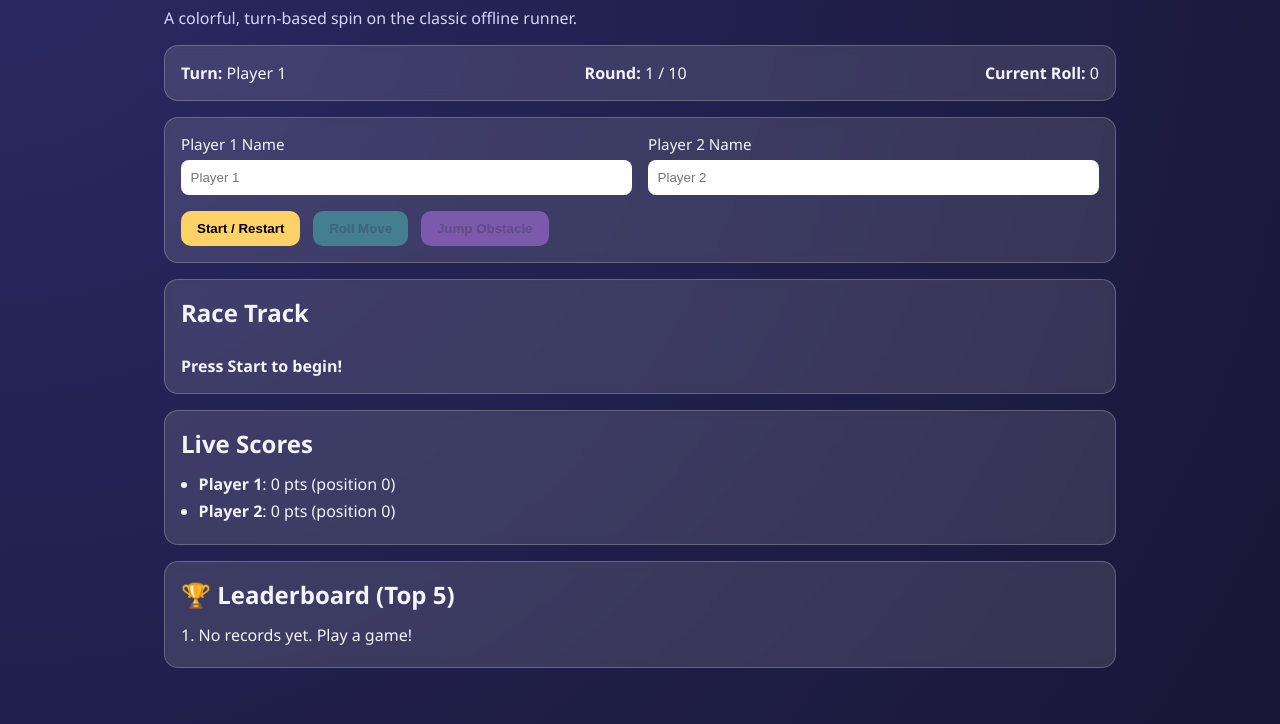
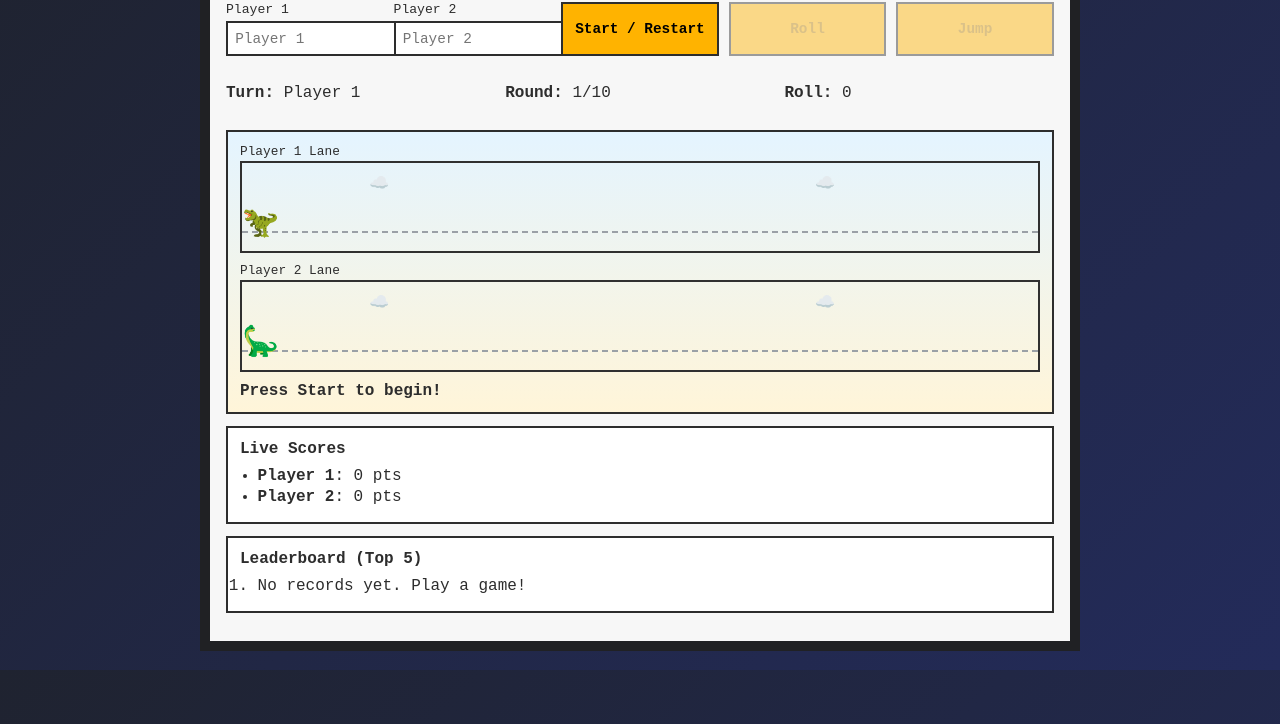
Before and after one commit to iamnavneet-commits/Webapp-game, a plain HTML site: page index.html in a window 1280 px wide. Shown: the part 76-800 px from the top of the page. Drawn offline with Linux system fonts and the light colour scheme.

Commit message:
Restyle game to colorful retro Chrome-dino look

```diff
--- a/index.html
+++ b/index.html
@@ -3,63 +3,59 @@
   <head>
     <meta charset="UTF-8" />
     <meta name="viewport" content="width=device-width, initial-scale=1.0" />
-    <title>Color Sprint: Turn Clash</title>
+    <title>Color Dino Duel</title>
     <link rel="stylesheet" href="styles.css" />
   </head>
   <body>
-    <main class="game-shell">
-      <h1>🎮 Color Sprint: Turn Clash</h1>
-      <p class="subtitle">
-        A colorful, turn-based spin on the classic offline runner.
-      </p>
+    <main class="app">
+      <header class="topbar">
+        <h1>Color Dino Duel</h1>
+        <div class="topbar-right">
+          <span>HI <strong id="best-score">00000</strong></span>
+          <span><strong id="live-score">00000</strong></span>
+        </div>
+      </header>
 
-      <section class="panel status-panel">
-        <div>
-          <strong>Turn:</strong> <span id="turn-indicator">Player 1</span>
-        </div>
-        <div>
-          <strong>Round:</strong> <span id="round-indicator">1</span> / 10
-        </div>
-        <div>
-          <strong>Current Roll:</strong> <span id="current-roll">0</span>
-        </div>
+      <section class="controls">
+        <label>
+          Player 1
+          <input id="player-one-name" maxlength="14" placeholder="Player 1" />
+        </label>
+        <label>
+          Player 2
+          <input id="player-two-name" maxlength="14" placeholder="Player 2" />
+        </label>
+        <button id="start-game">Start / Restart</button>
+        <button id="roll-btn" disabled>Roll</button>
+        <button id="jump-btn" disabled>Jump</button>
       </section>
 
-      <section class="panel controls">
-        <div class="name-inputs">
-          <label>
-            Player 1 Name
-            <input id="player-one-name" maxlength="14" placeholder="Player 1" />
-          </label>
-          <label>
-            Player 2 Name
-            <input id="player-two-name" maxlength="14" placeholder="Player 2" />
-          </label>
-        </div>
-        <div class="buttons">
-          <button id="start-game">Start / Restart</button>
-          <button id="roll-btn" disabled>Roll Move</button>
-          <button id="jump-btn" disabled>Jump Obstacle</button>
-        </div>
+      <section class="status-row">
+        <p><strong>Turn:</strong> <span id="turn-indicator">Player 1</span></p>
+        <p><strong>Round:</strong> <span id="round-indicator">1</span>/10</p>
+        <p><strong>Roll:</strong> <span id="current-roll">0</span></p>
       </section>
 
-      <section class="panel track-panel">
-        <h2>Race Track</h2>
-        <div id="track"></div>
+      <section class="arena panel">
+        <div class="lane-title">Player 1 Lane</div>
+        <div class="dino-lane player-one-lane" id="lane-1"></div>
+
+        <div class="lane-title">Player 2 Lane</div>
+        <div class="dino-lane player-two-lane" id="lane-2"></div>
+
         <p id="message">Press Start to begin!</p>
       </section>
 
-      <section class="panel scoreboard">
+      <section class="panel scores">
         <h2>Live Scores</h2>
         <ul id="score-list"></ul>
       </section>
 
       <section class="panel leaderboard">
-        <h2>🏆 Leaderboard (Top 5)</h2>
+        <h2>Leaderboard (Top 5)</h2>
         <ol id="leaderboard-list"></ol>
       </section>
     </main>
-
     <script src="script.js"></script>
   </body>
 </html>
--- a/script.js
+++ b/script.js
@@ -3,8 +3,8 @@ const TOTAL_ROUNDS = 10;
 const LEADERBOARD_KEY = "colorSprintLeaderboard";
 
 const players = [
-  { id: 1, name: "Player 1", position: 0, score: 0, className: "player-one" },
-  { id: 2, name: "Player 2", position: 0, score: 0, className: "player-two" },
+  { id: 1, name: "Player 1", position: 0, score: 0, className: "player-one", avatar: "🦖" },
+  { id: 2, name: "Player 2", position: 0, score: 0, className: "player-two", avatar: "🦕" },
 ];
 
 const state = {
@@ -18,7 +18,8 @@ const state = {
 const turnIndicator = document.getElementById("turn-indicator");
 const roundIndicator = document.getElementById("round-indicator");
 const currentRoll = document.getElementById("current-roll");
-const track = document.getElementById("track");
+const laneOne = document.getElementById("lane-1");
+const laneTwo = document.getElementById("lane-2");
 const message = document.getElementById("message");
 const scoreList = document.getElementById("score-list");
 const leaderboardList = document.getElementById("leaderboard-list");
@@ -27,9 +28,15 @@ const rollBtn = document.getElementById("roll-btn");
 const jumpBtn = document.getElementById("jump-btn");
 const playerOneNameInput = document.getElementById("player-one-name");
 const playerTwoNameInput = document.getElementById("player-two-name");
+const bestScoreNode = document.getElementById("best-score");
+const liveScoreNode = document.getElementById("live-score");
 
 function randomInt(min, max) {
   return Math.floor(Math.random() * (max - min + 1)) + min;
+}
+
+function toScore(value) {
+  return String(value).padStart(5, "0");
 }
 
 function configureObstacles() {
@@ -39,27 +46,8 @@ function configureObstacles() {
     while (positions.size < 4) {
       positions.add(randomInt(4, TRACK_LENGTH - 2));
     }
-    state.obstacleMap.set(player.id, positions);
+    state.obstacleMap.set(player.id, [...positions].sort((a, b) => a - b));
   });
-}
-
-function resetGame() {
-  players.forEach((player) => {
-    player.position = 0;
-    player.score = 0;
-  });
-  state.currentPlayerIndex = 0;
-  state.round = 1;
-  state.currentRoll = 0;
-  state.gameActive = true;
-  configureObstacles();
-
-  rollBtn.disabled = false;
-  jumpBtn.disabled = true;
-  message.textContent = "Game started! Roll to move.";
-
-  syncNames();
-  updateUI();
 }
 
 function syncNames() {
@@ -71,36 +59,57 @@ function getCurrentPlayer() {
   return players[state.currentPlayerIndex];
 }
 
+function resetGame() {
+  players.forEach((player) => {
+    player.position = 0;
+    player.score = 0;
+  });
+
+  state.currentPlayerIndex = 0;
+  state.round = 1;
+  state.currentRoll = 0;
+  state.gameActive = true;
+  configureObstacles();
+  syncNames();
+
+  rollBtn.disabled = false;
+  jumpBtn.disabled = true;
+  message.textContent = "Game started! Roll to move.";
+  updateUI();
+}
+
+function createEmojiNode(className, text, leftPercent) {
+  const node = document.createElement("span");
+  node.className = className;
+  node.textContent = text;
+  node.style.left = `${leftPercent}%`;
+  return node;
+}
+
+function renderLane(laneNode, player) {
+  laneNode.innerHTML = "";
+  laneNode.appendChild(createEmojiNode("cloud", "☁️", 16));
+  laneNode.appendChild(createEmojiNode("cloud", "☁️", 72));
+
+  const runnerPercent = (player.position / TRACK_LENGTH) * 92;
+  const runner = createEmojiNode(`runner ${player.className}`, player.avatar, runnerPercent);
+  laneNode.appendChild(runner);
+
+  const obstacles = state.obstacleMap.get(player.id) || [];
+  obstacles.forEach((position) => {
+    const obstaclePercent = (position / TRACK_LENGTH) * 92;
+    laneNode.appendChild(createEmojiNode("obstacle", "🌵", obstaclePercent));
+  });
+}
+
 function renderTrack() {
-  track.innerHTML = "";
-  players.forEach((player) => {
-    const lane = document.createElement("div");
-    lane.className = "lane";
-
-    const obstacle = document.createElement("span");
-    obstacle.className = "obstacle";
-    obstacle.textContent = "🪨";
-    const nextObstacle = [...state.obstacleMap.get(player.id)].find(
-      (position) => position >= player.position
-    );
-    obstacle.style.left = `${((nextObstacle ?? TRACK_LENGTH) / TRACK_LENGTH) * 100}%`;
-
-    const runner = document.createElement("span");
-    runner.className = `runner ${player.className}`;
-    runner.textContent = player.id === 1 ? "🦖" : "🦕";
-    runner.style.left = `${(player.position / TRACK_LENGTH) * 100}%`;
-
-    lane.append(runner, obstacle);
-    track.appendChild(lane);
-  });
+  renderLane(laneOne, players[0]);
+  renderLane(laneTwo, players[1]);
 }
 
 function renderScores() {
   scoreList.innerHTML = players
-    .map(
-      (player) =>
-        `<li><strong>${player.name}</strong>: ${player.score} pts (position ${player.position})</li>`
-    )
+    .map((player) => `<li><strong>${player.name}</strong>: ${player.score} pts</li>`)
     .join("");
 }
 
@@ -116,13 +125,11 @@ function saveLeaderboard(entries) {
 function renderLeaderboard() {
   const entries = loadLeaderboard();
   leaderboardList.innerHTML = entries.length
-    ? entries
-        .map(
-          (entry) =>
-            `<li>${entry.name} — ${entry.score} pts <small>(${entry.when})</small></li>`
-        )
-        .join("")
+    ? entries.map((entry) => `<li>${entry.name} — ${entry.score} pts</li>`).join("")
     : "<li>No records yet. Play a game!</li>";
+
+  const best = entries[0]?.score || 0;
+  bestScoreNode.textContent = toScore(best);
 }
 
 function updateUI() {
@@ -130,27 +137,11 @@ function updateUI() {
   turnIndicator.textContent = current.name;
   roundIndicator.textContent = state.round;
   currentRoll.textContent = state.currentRoll;
+  liveScoreNode.textContent = toScore(players[0].score + players[1].score);
 
   renderTrack();
   renderScores();
   renderLeaderboard();
-}
-
-function endTurn() {
-  if (state.currentPlayerIndex === 1) {
-    state.round += 1;
-  }
-  state.currentPlayerIndex = (state.currentPlayerIndex + 1) % players.length;
-  state.currentRoll = 0;
-  rollBtn.disabled = false;
-  jumpBtn.disabled = true;
-
-  if (state.round > TOTAL_ROUNDS) {
-    finishGame();
-  } else {
-    message.textContent = `${getCurrentPlayer().name}'s turn. Roll to move.`;
-    updateUI();
-  }
 }
 
 function finishGame() {
@@ -159,14 +150,32 @@ function finishGame() {
   jumpBtn.disabled = true;
 
   const winner = [...players].sort((a, b) => b.score - a.score)[0];
-  message.textContent = `Game over! Winner: ${winner.name} with ${winner.score} points.`;
+  message.textContent = `Game over! Winner: ${winner.name} (${winner.score} pts).`;
 
   const entries = loadLeaderboard();
-  const stamp = new Date().toLocaleDateString();
-  entries.push(...players.map((player) => ({ name: player.name, score: player.score, when: stamp })));
+  entries.push(...players.map((player) => ({ name: player.name, score: player.score })));
   entries.sort((a, b) => b.score - a.score);
   saveLeaderboard(entries.slice(0, 5));
 
+  updateUI();
+}
+
+function endTurn() {
+  if (state.currentPlayerIndex === players.length - 1) {
+    state.round += 1;
+  }
+
+  state.currentPlayerIndex = (state.currentPlayerIndex + 1) % players.length;
+  state.currentRoll = 0;
+  rollBtn.disabled = false;
+  jumpBtn.disabled = true;
+
+  if (state.round > TOTAL_ROUNDS) {
+    finishGame();
+    return;
+  }
+
+  message.textContent = `${getCurrentPlayer().name}'s turn. Roll to move.`;
   updateUI();
 }
 
@@ -180,23 +189,21 @@ function handleRoll() {
   state.currentRoll = roll;
 
   const nextPosition = Math.min(TRACK_LENGTH, player.position + roll);
-  const obstacles = state.obstacleMap.get(player.id);
-  const hitObstacle = [...obstacles].some(
-    (position) => position > player.position && position <= nextPosition
-  );
+  const obstacles = state.obstacleMap.get(player.id) || [];
+  const hitObstacle = obstacles.some((position) => position > player.position && position <= nextPosition);
 
   if (hitObstacle) {
-    message.textContent = `${player.name} rolled ${roll} but hit an obstacle. Press Jump!`;
+    message.textContent = `${player.name} rolled ${roll} and hit a cactus. Jump now!`;
+    rollBtn.disabled = true;
     jumpBtn.disabled = false;
-    rollBtn.disabled = true;
-  } else {
-    player.position = nextPosition;
-    player.score += roll * 10;
-    message.textContent = `${player.name} rolled ${roll} and moved forward!`;
-    endTurn();
+    updateUI();
+    return;
   }
 
-  updateUI();
+  player.position = nextPosition;
+  player.score += roll * 10;
+  message.textContent = `${player.name} dashed forward ${roll} steps.`;
+  endTurn();
 }
 
 function handleJump() {
@@ -210,20 +217,19 @@ function handleJump() {
   if (success) {
     player.position = Math.min(TRACK_LENGTH, player.position + state.currentRoll);
     player.score += state.currentRoll * 12;
-    message.textContent = `Nice jump! ${player.name} cleared the obstacle.`;
+    message.textContent = `${player.name} cleared the cactus!`;
   } else {
     player.score = Math.max(0, player.score - 8);
-    message.textContent = `${player.name} failed the jump and lost 8 points.`;
+    message.textContent = `${player.name} tripped. -8 points.`;
   }
 
   endTurn();
-  updateUI();
 }
 
 startGameBtn.addEventListener("click", resetGame);
 rollBtn.addEventListener("click", handleRoll);
 jumpBtn.addEventListener("click", handleJump);
 
+renderTrack();
+renderScores();
 renderLeaderboard();
-renderScores();
-renderTrack();
--- a/styles.css
+++ b/styles.css
@@ -1,13 +1,13 @@
 :root {
-  --bg-dark: #181736;
-  --bg-mid: #2b2963;
-  --panel: rgba(255, 255, 255, 0.12);
-  --text: #f4f4ff;
-  --accent: #ffd166;
-  --player-one: #4ecdc4;
-  --player-two: #ff6b6b;
-  --danger: #ef476f;
-  --success: #06d6a0;
+  --ink: #2d2d2d;
+  --paper: #f7f7f7;
+  --sky1: #e4f4ff;
+  --sky2: #fff5d9;
+  --p1: #00bcd4;
+  --p2: #ff5aa5;
+  --cactus: #34a853;
+  --ground: #9aa0a6;
+  --accent: #ffb300;
 }
 
 * {
@@ -16,81 +16,65 @@
 
 body {
   margin: 0;
-  font-family: "Segoe UI", Tahoma, Geneva, Verdana, sans-serif;
-  background: radial-gradient(circle at top left, var(--bg-mid), var(--bg-dark));
-  color: var(--text);
-  min-height: 100vh;
+  font-family: "Courier New", Courier, monospace;
+  background: linear-gradient(135deg, #1f2330, #232b5a);
+  color: var(--ink);
 }
 
-.game-shell {
-  max-width: 1000px;
-  margin: 0 auto;
-  padding: 1.5rem;
-  display: grid;
-  gap: 1rem;
+.app {
+  max-width: 880px;
+  margin: 1.2rem auto;
+  padding: 1rem;
+  background: var(--paper);
+  border: 10px solid #202124;
 }
 
-h1,
-h2,
-p {
-  margin: 0;
+.topbar {
+  display: flex;
+  justify-content: space-between;
+  align-items: center;
+  margin-bottom: 0.7rem;
 }
 
-.subtitle {
-  color: #d7d4ff;
+.topbar h1 {
+  margin: 0;
+  font-size: 1.2rem;
+  letter-spacing: 0.03em;
 }
 
-.panel {
-  background: var(--panel);
-  border: 1px solid rgba(255, 255, 255, 0.22);
-  border-radius: 14px;
-  padding: 1rem;
-  backdrop-filter: blur(4px);
+.topbar-right {
+  display: flex;
+  gap: 1rem;
+  font-weight: 700;
 }
 
-.status-panel {
-  display: flex;
-  justify-content: space-between;
-  gap: 1rem;
-  flex-wrap: wrap;
-}
-
-.name-inputs {
+.controls,
+.status-row {
   display: grid;
-  grid-template-columns: repeat(auto-fit, minmax(180px, 1fr));
-  gap: 1rem;
+  grid-template-columns: repeat(auto-fit, minmax(120px, 1fr));
+  gap: 0.6rem;
+  margin-bottom: 0.75rem;
 }
 
 label {
   display: grid;
-  gap: 0.4rem;
-  font-size: 0.95rem;
+  gap: 0.25rem;
+  font-size: 0.82rem;
 }
 
-input {
-  border: none;
-  border-radius: 8px;
-  padding: 0.6rem;
-}
-
-.buttons {
-  margin-top: 1rem;
-  display: flex;
-  gap: 0.8rem;
-  flex-wrap: wrap;
+input,
+button {
+  border: 2px solid #2d2d2d;
+  border-radius: 0;
+  font-family: inherit;
+  font-size: 0.9rem;
+  padding: 0.45rem;
 }
 
 button {
-  border: none;
-  border-radius: 10px;
-  padding: 0.65rem 1rem;
+  background: var(--accent);
   font-weight: 700;
   cursor: pointer;
-  transition: transform 0.15s ease;
-}
-
-button:hover:not(:disabled) {
-  transform: translateY(-2px);
 }
 
 button:disabled {
@@ -98,69 +82,86 @@ button:disabled {
   cursor: not-allowed;
 }
 
-#start-game {
-  background: var(--accent);
+.panel {
+  border: 2px solid #2d2d2d;
+  background: #fff;
+  padding: 0.75rem;
+  margin-bottom: 0.75rem;
 }
 
-#roll-btn {
-  background: var(--player-one);
+.arena {
+  background: linear-gradient(var(--sky1), var(--sky2));
 }
 
-#jump-btn {
-  background: #c77dff;
+.lane-title {
+  font-size: 0.8rem;
+  margin-bottom: 0.15rem;
 }
 
-#track {
-  margin-top: 0.8rem;
-  display: grid;
-  gap: 0.6rem;
-}
-
-.lane {
+.dino-lane {
   position: relative;
-  height: 48px;
-  border-radius: 12px;
-  background: rgba(255, 255, 255, 0.1);
+  height: 92px;
+  margin-bottom: 0.6rem;
+  border: 2px solid #303030;
   overflow: hidden;
 }
 
+.dino-lane::before {
+  content: "";
+  position: absolute;
+  left: 0;
+  right: 0;
+  bottom: 18px;
+  border-top: 2px dashed var(--ground);
+}
+
+.cloud,
 .runner,
 .obstacle {
   position: absolute;
-  top: 50%;
-  transform: translateY(-50%);
-  font-size: 1.4rem;
+}
+
+.cloud {
+  top: 10px;
+  color: #b6bdc5;
+  font-size: 1rem;
+}
+
+.runner {
+  bottom: 10px;
+  font-size: 1.85rem;
 }
 
 .obstacle {
-  color: var(--danger);
+  bottom: 8px;
+  font-size: 1.7rem;
+  color: var(--cactus);
 }
 
-.runner.player-one {
-  color: var(--player-one);
+.player-one-lane .runner {
+  color: var(--p1);
 }
 
-.runner.player-two {
-  color: var(--player-two);
+.player-two-lane .runner {
+  color: var(--p2);
 }
 
 #message {
-  margin-top: 0.8rem;
-  font-weight: 600;
+  margin: 0.2rem 0 0;
+  font-weight: 700;
+}
+
+h2 {
+  margin: 0;
+  font-size: 1rem;
 }
 
 ul,
 ol {
-  margin: 0.8rem 0 0;
+  margin: 0.55rem 0 0;
   padding-left: 1.1rem;
 }
 
 li {
-  margin-bottom: 0.35rem;
+  margin-bottom: 0.24rem;
 }
-
-@media (max-width: 640px) {
-  .status-panel {
-    flex-direction: column;
-  }
-}
```
Also changed, not shown: 1 other file.
